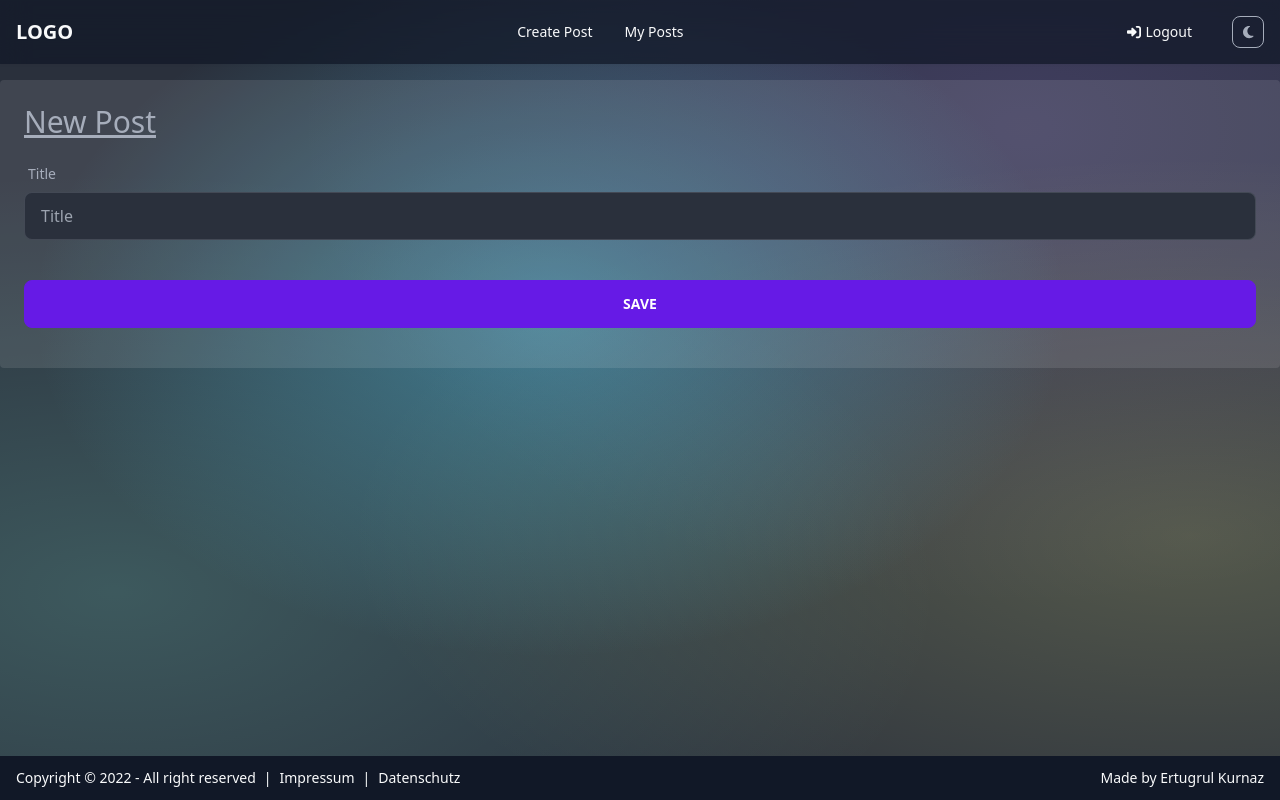
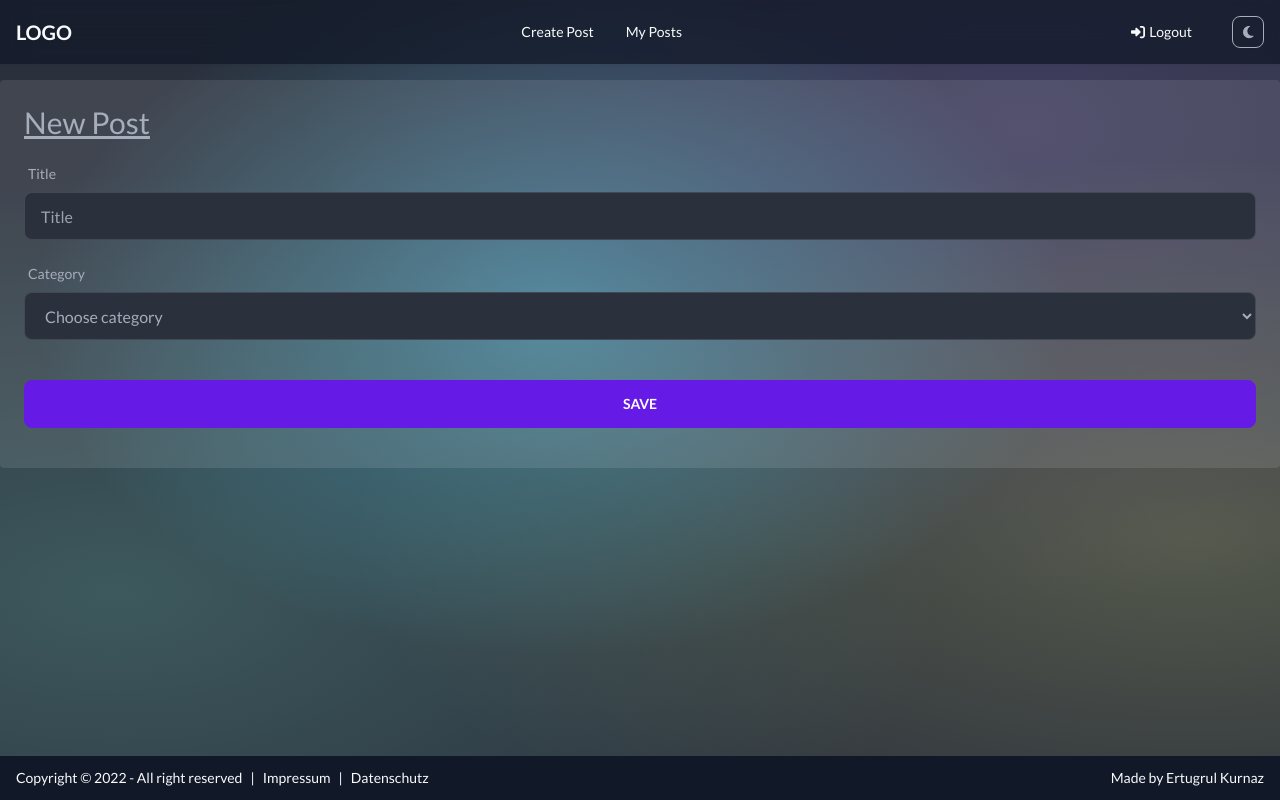
Before and after one commit to ertu96/blog-cms, a Vue app: page /edit-post/new in a window 1280 px wide. Built offline with nearby package versions, Linux system fonts and the light colour scheme; sample sign-in values are in the browser's storage.

Commit message:
using lato font

```diff
--- a/src/style.css
+++ b/src/style.css
@@ -1,6 +1,15 @@
+@import url('https://fonts.googleapis.com/css2?family=Lato:ital,wght@0,100;0,300;0,400;0,700;0,900;1,100;1,300;1,400;1,700;1,900&display=swap');
+
 @tailwind base;
 @tailwind components;
 @tailwind utilities;
+
+html,
+body {
+  font-family: 'Lato', sans-serif;
+  padding: 0;
+  margin: 0;
+}
 
 .main-background {
   background-image: radial-gradient(
--- a/src/views/EditPostView.vue
+++ b/src/views/EditPostView.vue
@@ -14,12 +14,28 @@ import PageTitle from '../components/layout/PageTitle.vue'
       <Field
         id="title"
         as="input"
-        name="input"
+        name="title"
         placeholder="Title"
         type="text"
         class="input-bordered input"
       />
     </div>
+    <div class="form-control">
+      <label class="label flex justify-between" for="category">
+        <span class="label-text">Category</span>
+        <ErrorMessage class="text-sm text-error" name="category" />
+      </label>
+      <Field
+        id="category"
+        as="select"
+        name="input"
+        placeholder="Category"
+        class="input-bordered input"
+      >
+        <option value="">Choose category</option>
+      </Field>
+    </div>
+
     <button type="submit" class="btn-primary btn mt-6">Save</button>
   </Form>
 </template>
```
